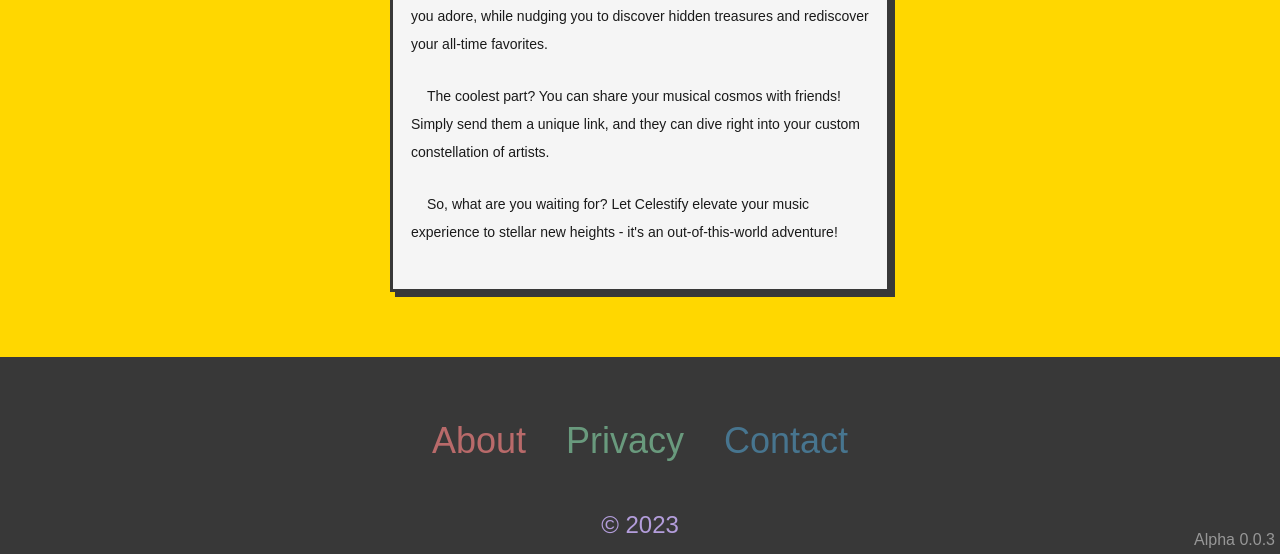
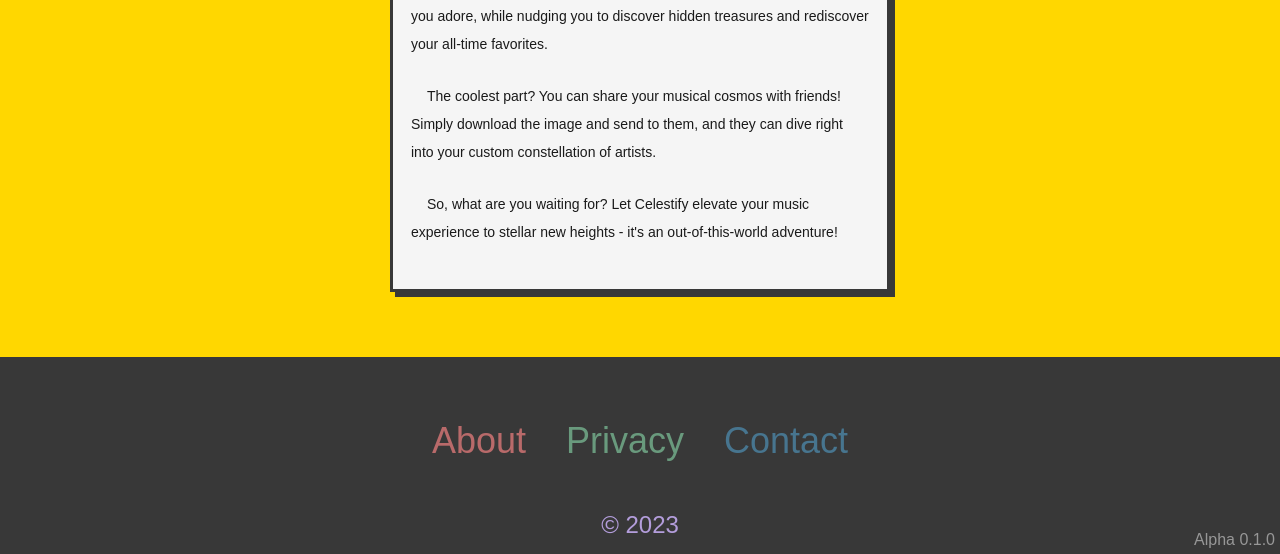
Before and after one commit to Puszkarek/celestify, a Next.js app: page /about in a window 1280 px wide. Shown: the part 474-1028 px from the top of the page. Built offline with nearby package versions, Linux system fonts and the light colour scheme; a web font is replaced by a local one.

Commit message:
✨ Little updates

```diff
--- a/src/app/(auth)/poster/[time_range]/style.scss
+++ b/src/app/(auth)/poster/[time_range]/style.scss
@@ -81,6 +81,12 @@
     @apply text-sm text-center;
 
     flex: 1;
+
+    display: flex;
+    flex-direction: column;
+    align-items: center;
+    justify-content: center;
+
     border-style: solid;
     border-width: 0 1px 0 0;
     border-color: black;
@@ -101,7 +107,7 @@
   height: 85vh;
 
   .warning-message-icon {
-    @apply text-7xl text-secondary-yellow;
+    @apply text-6xl text-secondary-yellow;
     @apply mb-gutter;
   }
   .warning-message-content {
--- a/src/app/(public)/about/page.tsx
+++ b/src/app/(public)/about/page.tsx
@@ -29,8 +29,8 @@
 
         <p className="about-item">
           The coolest part? You can share your musical cosmos with friends!
-          Simply send them a unique link, and they can dive right into your
-          custom constellation of artists.
+          Simply download the image and send to them, and they can dive right
+          into your custom constellation of artists.
         </p>
 
         <p className="about-item">
--- a/src/components/footer/index.tsx
+++ b/src/components/footer/index.tsx
@@ -21,7 +21,7 @@
       </div>
 
       <div className="footer-app-year">&copy; 2023</div>
-      <div className="footer-version">Alpha 0.0.3</div>
+      <div className="footer-version">Alpha 0.1.0</div>
     </footer>
   );
 };
--- a/src/components/poster-handler/index.tsx
+++ b/src/components/poster-handler/index.tsx
@@ -39,16 +39,6 @@
       });
   }, [galaxy, isLoaded]);
 
-  const share = async (): Promise<void> => {
-    // TODO: improve it later
-    await navigator.share({
-      title: 'Galaxy Poster',
-      text: 'Check out my galaxy poster!',
-      url: 'celestify.space',
-      files: [new File([imageURI ?? ''], 'poster.png', { type: 'image/png' })],
-    });
-  };
-
   return (
     <>
       <div className="poster-container shadow">
@@ -82,12 +72,6 @@
           >
             <Icon name={ICON_NAME.download} size={30}></Icon>
           </a>
-          <button
-            onClick={share}
-            className="share-button shadow shadow-interactive"
-          >
-            <Icon name={ICON_NAME.share} size={30}></Icon>
-          </button>
         </div>
       </section>
     </>
--- a/src/helpers/spotify-login.ts
+++ b/src/helpers/spotify-login.ts
@@ -22,7 +22,7 @@
   const urlParameters: Record<string, string> = {
     response_type: 'code',
     client_id: process.env.SPOTIFY_CLIENT_ID as string,
-    scope: 'user-read-email user-top-read',
+    scope: 'user-top-read',
     redirect_uri: process.env.SPOTIFY_CALLBACK_URI as string,
   };
 
```
